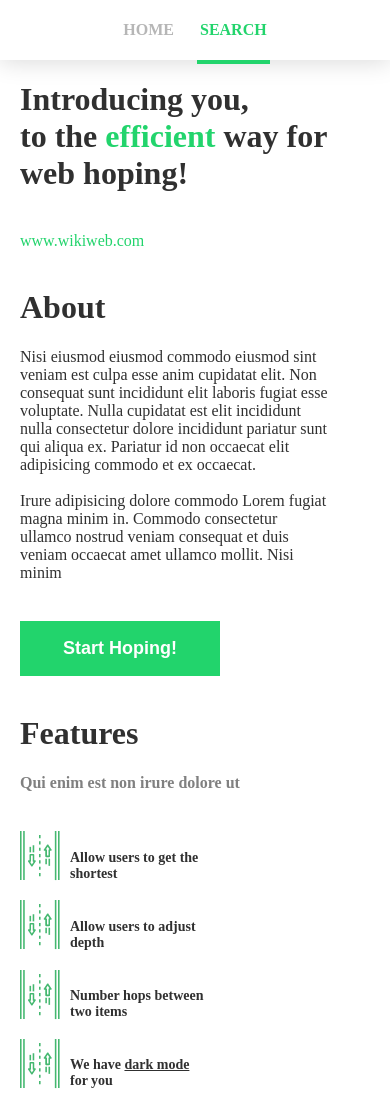
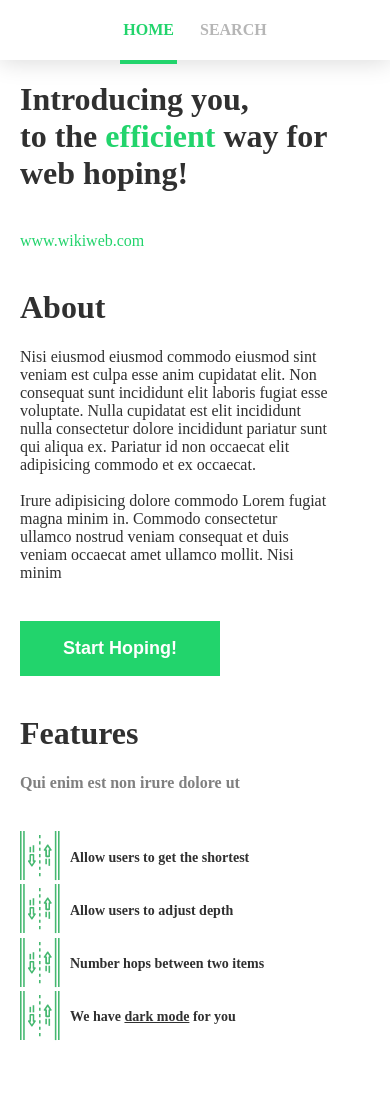
Before and after one commit to GDGVIT/iris-web-frontend, a React (Create React App) app: page / in a window 390 px wide. After the commit the page ends 1044 px from the top, so only its background shows below. Built offline with nearby package versions, Linux system fonts and the light colour scheme.

Commit message:
features for mobile fixed

```diff
--- a/src/App.js
+++ b/src/App.js
@@ -25,8 +25,8 @@ function App() {
 
                     <div className="menu__right">
                         <ul className="menu__list">
-                            <li className="menu__list-item"><a className="menu__link " href={"https://dscvit.com"}>Home</a></li>
-                            <li className="menu__list-item"><a className="menu__link menu__link--active" href={"https://dscvit.com"}>Search</a></li>
+                            <li className="menu__list-item"><a className="menu__link menu__link--active" href={"https://dscvit.com"}>Home</a></li>
+                            <li className="menu__list-item"><a className="menu__link " href={"https://dscvit.com"}>Search</a></li>
                         </ul>
                     </div>
 
--- a/src/index.css
+++ b/src/index.css
@@ -82,7 +82,7 @@ button{
 }
 .feature-grid{
   display: grid;
-  grid-template-columns: 50px 150px;
+  grid-template-columns: 50px auto;
 }
 /* .content > .mode-icon{
   width:30px;
```
